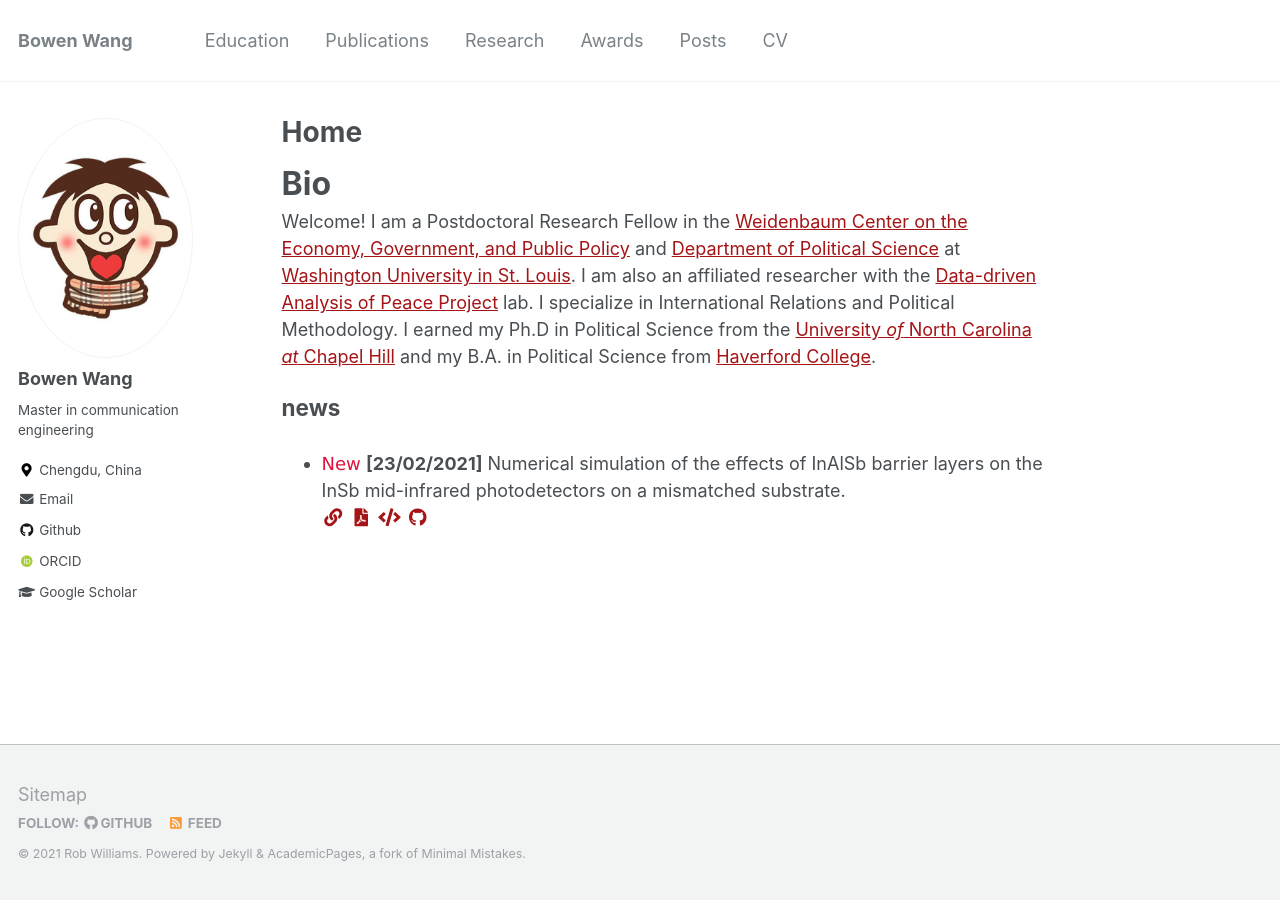
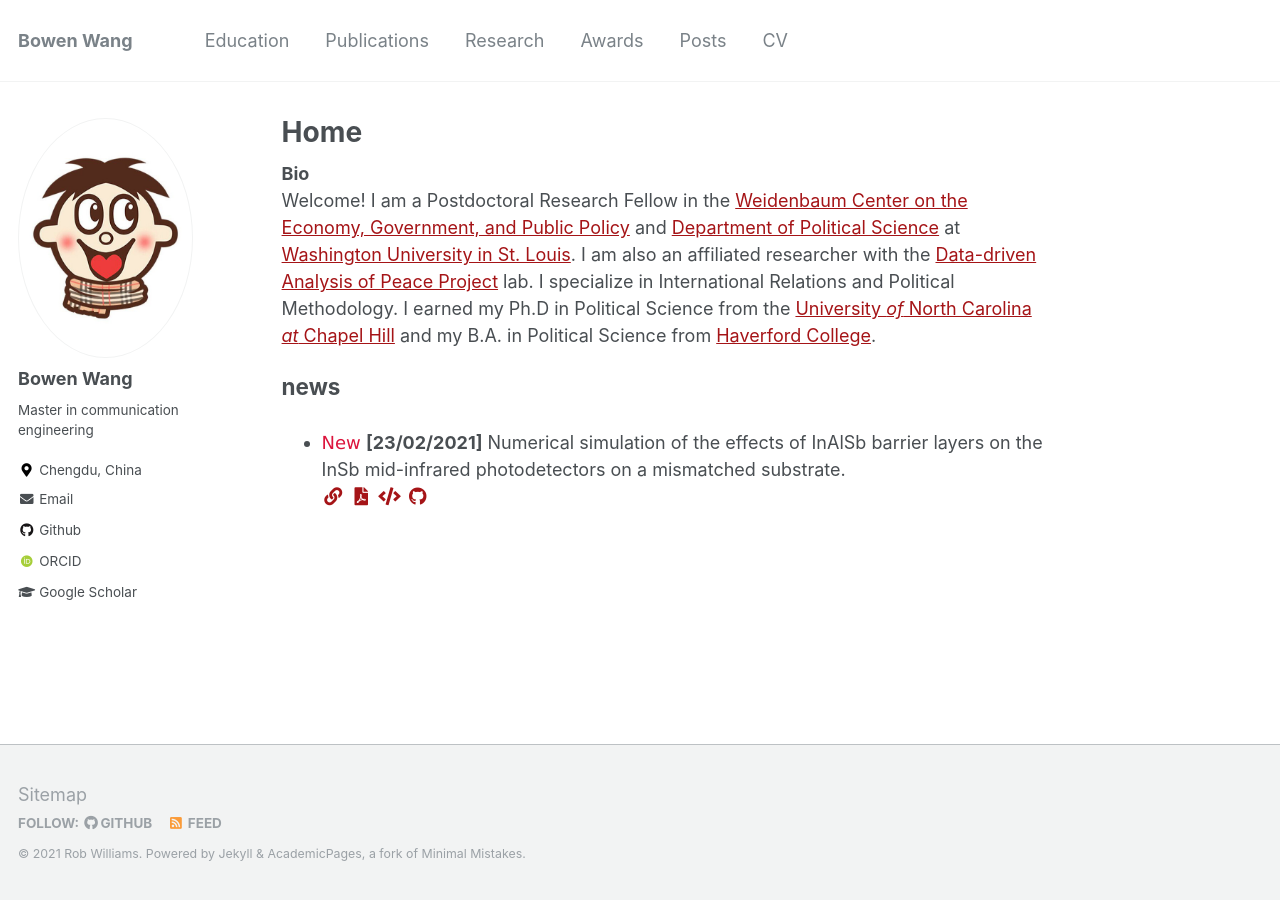
Before and after one commit to BW-Wang/BW-Wang.github.io, a Jekyll site: the page built from _pages/about.md, in a window 1280 px wide. Built offline with Jekyll 4.4.1, drawn with Linux system fonts in a browser that asks for light colours; some web fonts are replaced.

Commit message:
Update about.md

```diff
--- a/_pages/about.md
+++ b/_pages/about.md
@@ -8,7 +8,7 @@ redirect_from:
   - /about.html
 ---
 
-<font size=6><b>Bio</b></font>
+<font size=4><b>Bio</b></font>
 
 Welcome! I am a Postdoctoral Research Fellow in the
 [Weidenbaum Center on the Economy, Government, and Public Policy](https://wc.wustl.edu/)
```
